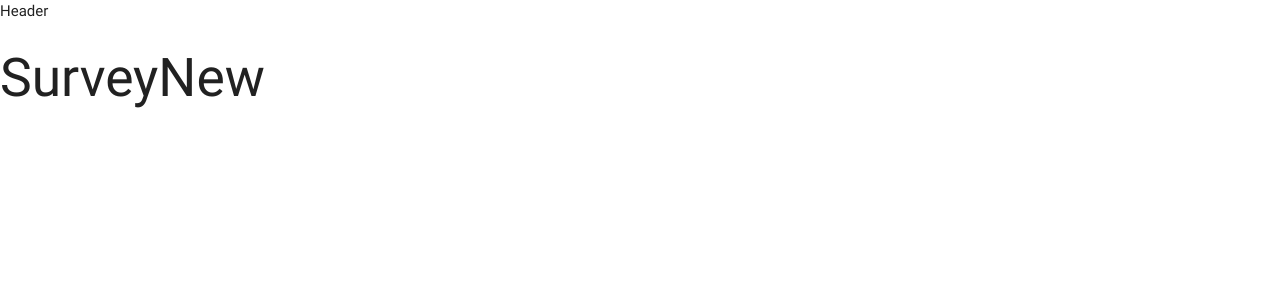
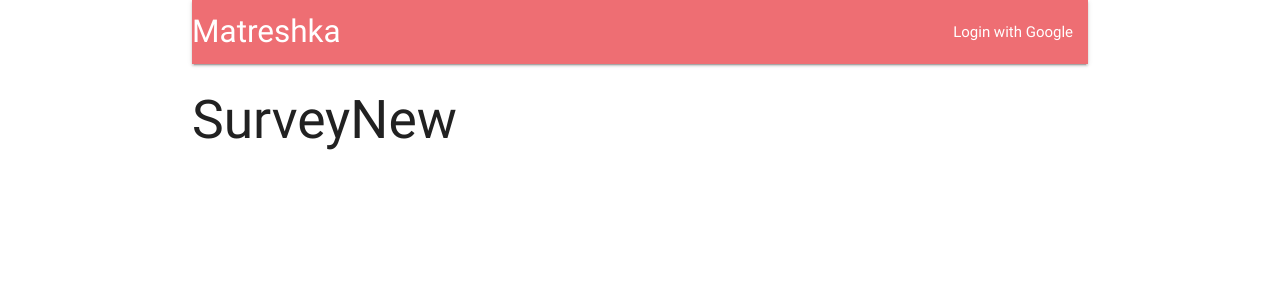
Before and after one commit to TaniaKara/Matreshka, a React (Create React App) app in the folder client/: page /surveys/new in a window 1280 px wide. Shown: the top 300 px of the page. Built offline with nearby package versions, Linux system fonts and the light colour scheme; no server answers.

Commit message:
adding action creator

```diff
--- /dev/null
+++ b/client/src/actions/index.js
@@ -0,0 +1,17 @@
+import axios from 'axios';
+import { FETCH_USER } from './types';
+
+export const fetchUser = () => async dispatch => {
+    const res = await axios
+    .get('/api/current_user');
+    dispatch({ type: FETCH_USER, payload: res });
+};
+
+// export const fetchUser = () => {
+//     return function(dispatch) {
+//         axios.get('/api/current_user')
+//             .then(res => dispatch(
+//                 { type: FETCH_USER, payload: res }
+//             ));
+//     }
+// };
--- /dev/null
+++ b/client/src/actions/types.js
@@ -0,0 +1 @@
+export const FETCH_USER = 'fetchUser';
--- a/client/src/components/App.js
+++ b/client/src/components/App.js
@@ -1,24 +1,33 @@
-import React from 'react';
-import { BrowserRouter, Route } from 'react-router-dom';
+import React, { Component } from 'react'
+import { BrowserRouter, Route } from 'react-router-dom'
+import { connect } from 'react-redux';
+import * as actions from '../actions';
+
 import Header from './Header';
 
 const Dashboard = () => <h2>Dashboard</h2>
 const SurveyNew = () => <h2>SurveyNew</h2>
 const Landing = () => <h2>Landing</h2>
 
-const App = () => {
+class App extends Component {
+  componentDidMount() {
+    this.props.fetchUser();
+  }
+
+  render () {
     return (
       <div>
         <BrowserRouter>
-                <div>
+          <div className='container'>
             <Header />
-                    <Route exact path="/" component={Landing} />
-                    <Route exact path="/surveys" component={Dashboard} />
-                    <Route exact path="/surveys/new" component={SurveyNew} />
+            <Route exact path='/' component={Landing} />
+            <Route exact path='/surveys' component={Dashboard} />
+            <Route exact path='/surveys/new' component={SurveyNew} />
           </div>
         </BrowserRouter>
       </div>
     );
-};
+  }
+}
 
-export default App;
+export default connect(null, actions)(App);
--- a/client/src/components/Header.js
+++ b/client/src/components/Header.js
@@ -1,13 +1,18 @@
 import React, { Component } from 'react'
 
 class Header extends Component {
-    render() {
-      return (
-        <div>
-          Header
+  render () {
+    return (
+      <nav>
+        <div className='nav-wrapper'>
+          <a href='#' className='brand-logo'>Matreshka</a>
+          <ul id='nav-mobile' className='right'>
+            <li><a href=''>Login with Google</a></li>
+          </ul>
         </div>
-      )
-    }
+      </nav>
+    )
+  }
 }
 
-export default Header;
+export default Header
--- a/client/src/index.js
+++ b/client/src/index.js
@@ -1,13 +1,14 @@
-import materializeCSS from 'materialize-css/dist/css/materialize.min.css';
+import 'materialize-css/dist/css/materialize.min.css';
 import React from 'react';
 import ReactDOM from 'react-dom';
 
 import { Provider } from 'react-redux';
 import { createStore, applyMiddleware } from 'redux';
+import reduxThunk from 'redux-thunk';
 
 import App from './components/App';
 import reducers from './reducers';
-const store = createStore(reducers, {}, applyMiddleware());
+const store = createStore(reducers, {}, applyMiddleware(reduxThunk));
 
 ReactDOM.render(
     <Provider store={store}><App /></Provider>,
--- a/client/src/reducers/authReducer.js
+++ b/client/src/reducers/authReducer.js
@@ -1,4 +1,5 @@
 export default function(state = {}, action) {
+    console.log(action);
     switch (action.type) {
         default:
             return state;
--- a/package.json
+++ b/package.json
@@ -24,6 +24,7 @@
   },
   "homepage": "https://github.com/TaniaKara/Matreshka#readme",
   "dependencies": {
+    "axios": "^0.18.0",
     "concurrently": "^3.5.1",
     "cookie-session": "^2.0.0-beta.3",
     "express": "^4.16.3",
@@ -31,6 +32,7 @@
     "nodemon": "^1.17.5",
     "passport": "^0.4.0",
     "passport-google-oauth20": "^1.0.0",
+    "redux-thunk": "^2.3.0",
     "sqlite3": "^4.0.0"
   }
 }
```
Also changed, not shown: 1 other file (tests, documents, lock files or other folders). Lines whose indentation alone changed are shown as unchanged.
